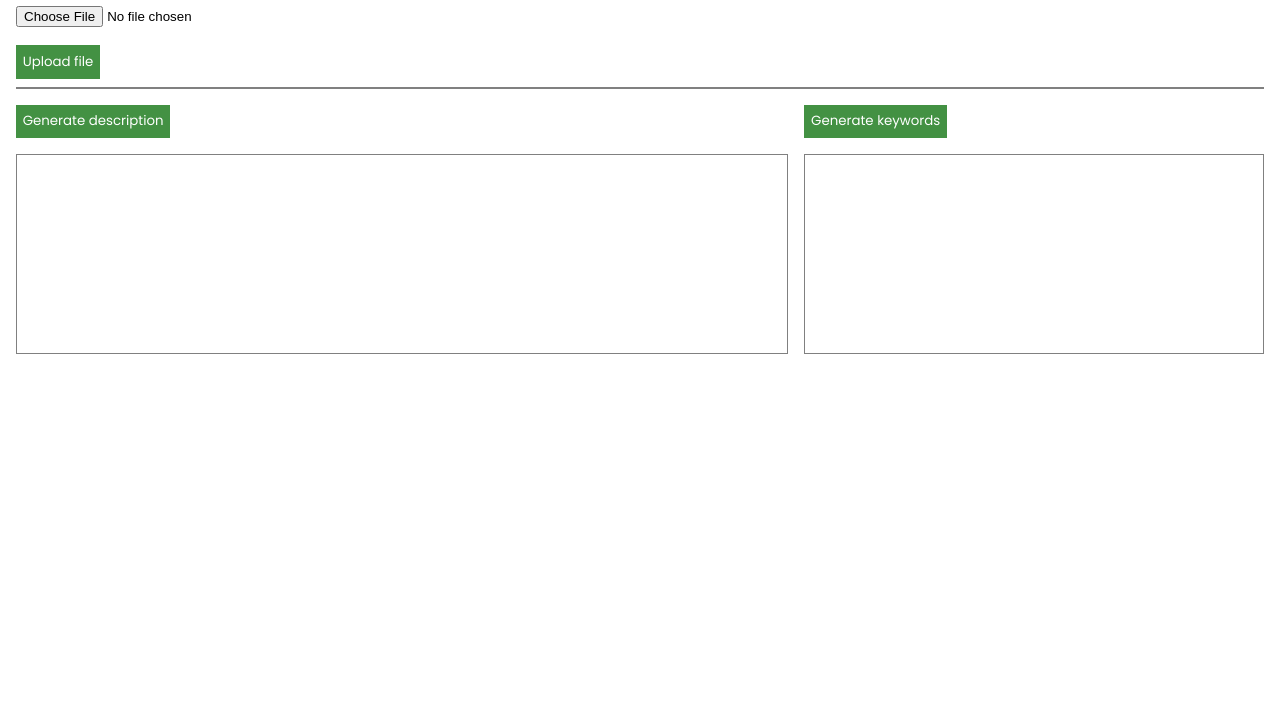
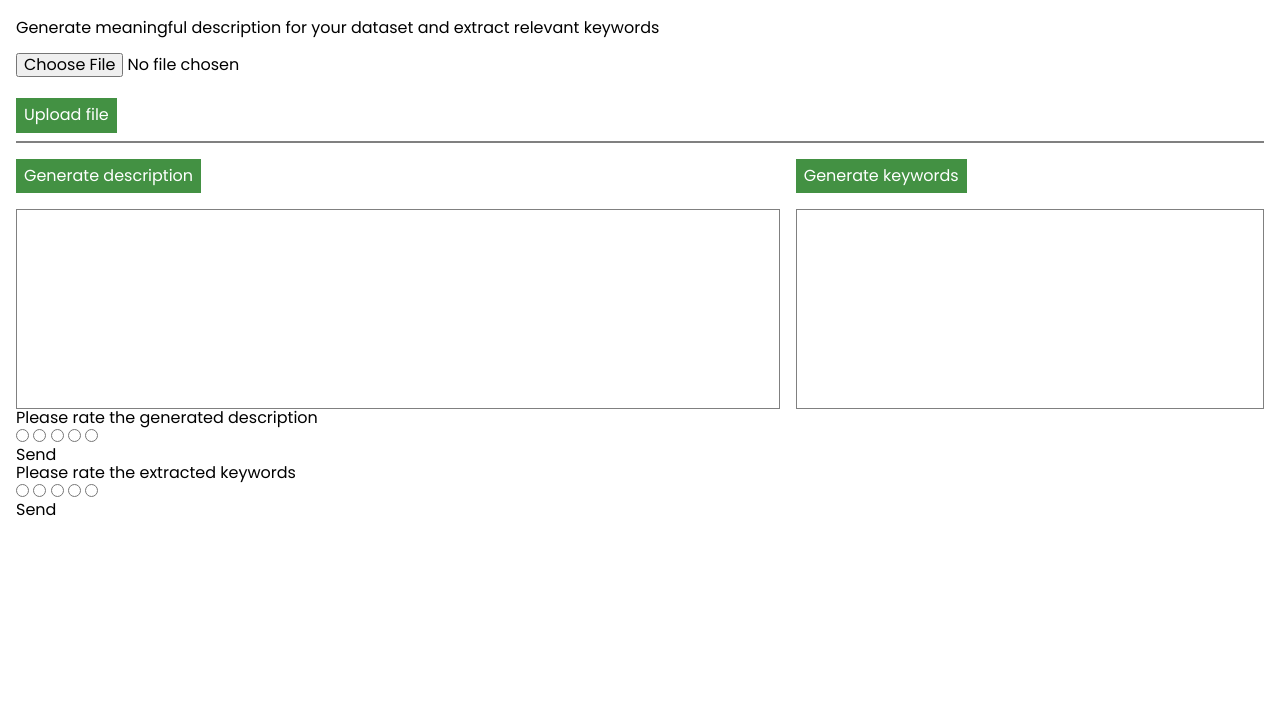
Before and after one commit to Benedicte2019/web_dataset_tagging, a plain HTML site: page frontend/main.html in a window 1280 px wide. Shown: the part 93-800 px from the top of the page. Drawn offline with nearby package versions, Linux system fonts and the light colour scheme.

Commit message:
added feedback and modified design

```diff
--- a/frontend/main.html
+++ b/frontend/main.html
@@ -4,7 +4,13 @@
     <meta charset="UTF-8">
     <meta name="viewport" content="width=device-width, initial-scale=1.0">
     <link href="https://fonts.googleapis.com/css?family=Poppins" rel="stylesheet">
+    <link href='https://fonts.googleapis.com/css?family=Inter' rel='stylesheet'>
     <link rel="stylesheet" href="main.css">
+
+    <!-- Load Normalize CSS and Prefixfree JSS for feedback forms with star rating -->
+    <link rel="stylesheet" href="https://cdnjs.cloudflare.com/ajax/libs/normalize/5.0.0/normalize.min.css">
+    <script src="https://cdnjs.cloudflare.com/ajax/libs/prefixfree/1.0.7/prefixfree.min.js"></script>
+
     <title>Atomatic Dataset Description</title>
 </head>
 <body>
@@ -14,6 +20,11 @@
         <!-- <hr> -->
     </div>
 
+    <div class="subtitle">
+        <p>Generate meaningful description for your dataset and extract relevant keywords</p>
+    </div>
+
+    <!-- <div class="main"></div> -->
     <!-- This section shows data head -->
     <div class="dt-overview">
         <div class="btn btn-df">
@@ -52,13 +63,57 @@
             <div class="content c-tag"></div>
         </div>
     </div>
+
+    <!-- feedback form for generated description and tags -->
+    <div class="survey">
+        <div class="title">Please rate the generated description</div>
+
+        <!-- Rating box for description -->
+        <div class="rating-desc">
+            <input type="radio" name="star" id="s0">
+            <label class="star" for="s0"></label>
+            <input type="radio" name="star" id="s1">
+            <label class="star" for="s1"></label>
+            <input type="radio" name="star" id="s2">
+            <label class="star" for="s2"></label>
+            <input type="radio" name="star" id="s3">
+            <label class="star" for="s3"></label>
+            <input type="radio" name="star" id="s4">
+            <label class="star" for="s4"></label>
+        </div>
+        <div class="submit-btn">Send</div>
+
+        <div class="title">Please rate the extracted keywords</div>
+        <!-- Rating box for tagging -->
+        <div class="rating-tags">
+            <input type="radio" name="star1" id="s5">
+            <label class="star1" for="s5"></label>
+            <input type="radio" name="star1" id="s6">
+            <label class="star1" for="s6"></label>
+            <input type="radio" name="star1" id="s7">
+            <label class="star1" for="s7"></label>
+            <input type="radio" name="star1" id="s8">
+            <label class="star1" for="s8"></label>
+            <input type="radio" name="star1" id="s9">
+            <label class="star1" for="s9"></label>
+        </div>
+        <div class="submit-btn">Send</div>
+        <!-- <div class="description-rating">
+            <p>How would you rate the generated description?</p>
+            <form action=""></form>
+        </div>
+        <div class="tags-rating">
+            <p>How would you rate the generated keywords?</p>
+            <form action=""></form>
+        </div> -->
+    </div>
+
+
     <script src="https://cdn.jsdelivr.net/npm/papaparse@5.2.0/papaparse.min.js"></script>
     <script>
         const form = document.getElementById('uploadForm')
 
         // Object
-
-
 
         const sendFiles = async (myFiles) => {
 
```
